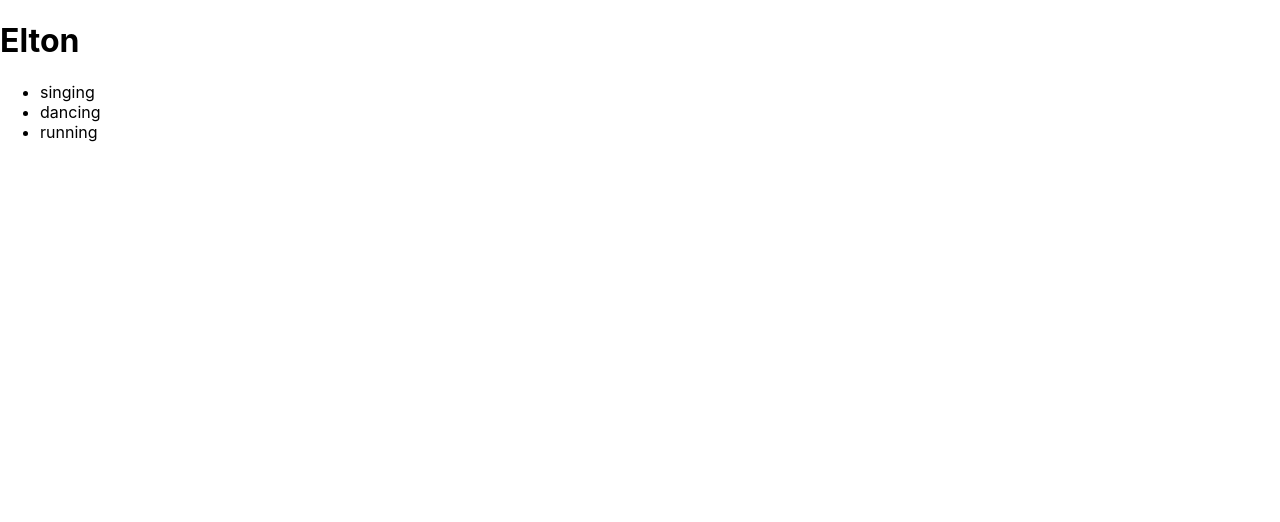
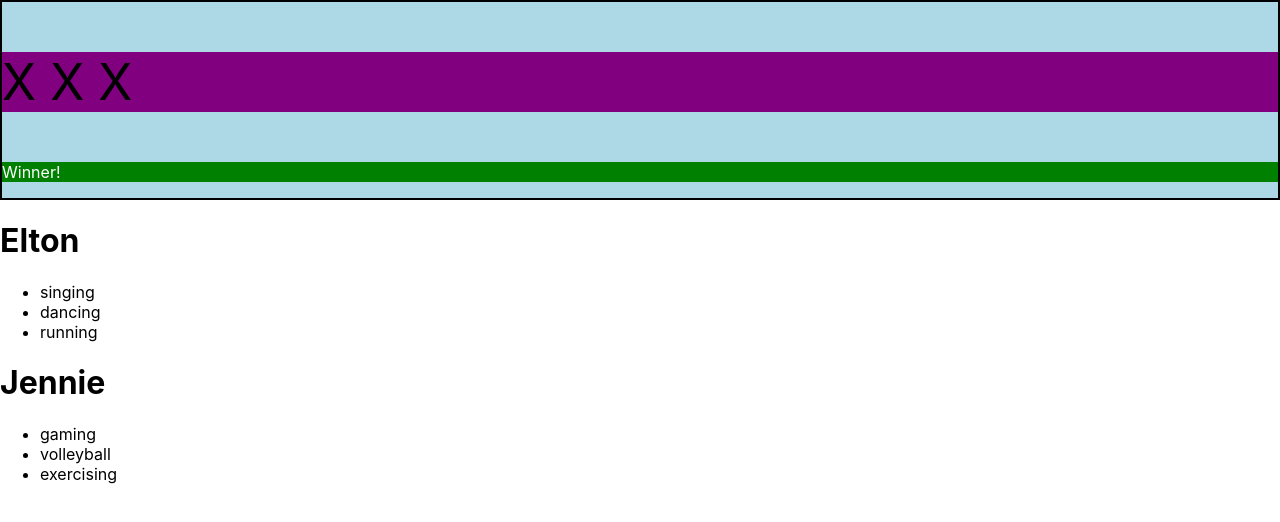
Before and after one commit to ssemlitz/react-playground, a React (Create React App) app: page / in a window 1280 px wide. Shown: the top 522 px of the page. Built offline with nearby package versions, Linux system fonts and the light colour scheme.

Commit message:
add basic styling the Machine component

```diff
--- a/src/App.css
+++ b/src/App.css
@@ -5,6 +5,21 @@
 .App-logo {
   height: 40vmin;
   pointer-events: none;
+}
+
+.Machine {
+  border: 2px solid black;
+  background: lightblue;
+}
+
+.Machine-win {
+  color: white;
+  background-color: green;
+}
+
+.Machine-lose {
+  color: white;
+  background-color: red;
 }
 
 @media (prefers-reduced-motion: no-preference) {
--- a/src/App.js
+++ b/src/App.js
@@ -1,13 +1,23 @@
 import './App.css';
-// import Machine from './Components/Machine/Machine';
+import Machine from './Components/Machine/Machine';
 import Friend from './Components/Friend/Friend';
 
 function App({props}) {
   return (
     <div>
+
+      <Machine
+        s1="X"
+        s2="X"
+        s3="X"
+      />
       <Friend
         name='Elton'
         hobbies={['singing','dancing','running']}
+      />
+      <Friend
+        name='Jennie'
+        hobbies={['gaming','volleyball','exercising']}
       />
     </div>
   );
--- a/src/Components/Machine/Machine.jsx
+++ b/src/Components/Machine/Machine.jsx
@@ -1,29 +1,13 @@
-import {React, useState, useEffect} from 'react'
+// import {React, useState, useEffect} from 'react'
 
 const Machine = ({ s1, s2, s3 }) => {
-
-  const [row, setRow] = useState([s1,s2,s3])
-
-  function onClick(event) {
-    const fruits = ['🍒', '🍊', '🍋']
-    s1 = fruits[Math.floor(Math.random() * fruits.length)]
-    s2 = fruits[Math.floor(Math.random() * fruits.length)]
-    s3 = fruits[Math.floor(Math.random() * fruits.length)]
-    return (
-      setRow([s1,s2,s3])
-    )
-  }
-  useEffect(()=>{
-
-  }, [setRow])
 
   const winner = (s1 === s2) && (s2 === s3);
 
   return (
-    <div>
-      <p>{s1} {s2} {s3}</p>
-      <p>{winner ? 'Winner!' : 'Loser!'}</p>
-      <button onClick={onClick}>Spin</button>
+    <div className='Machine'>
+      <p style={{fontSize: '50px', backgroundColor: 'purple'}}>{s1} {s2} {s3}</p>
+      <p className={winner?'Machine-win':'Machine-lose'}>{winner ? 'Winner!' : 'Loser!'}</p>
     </div>
   )
 }
```
